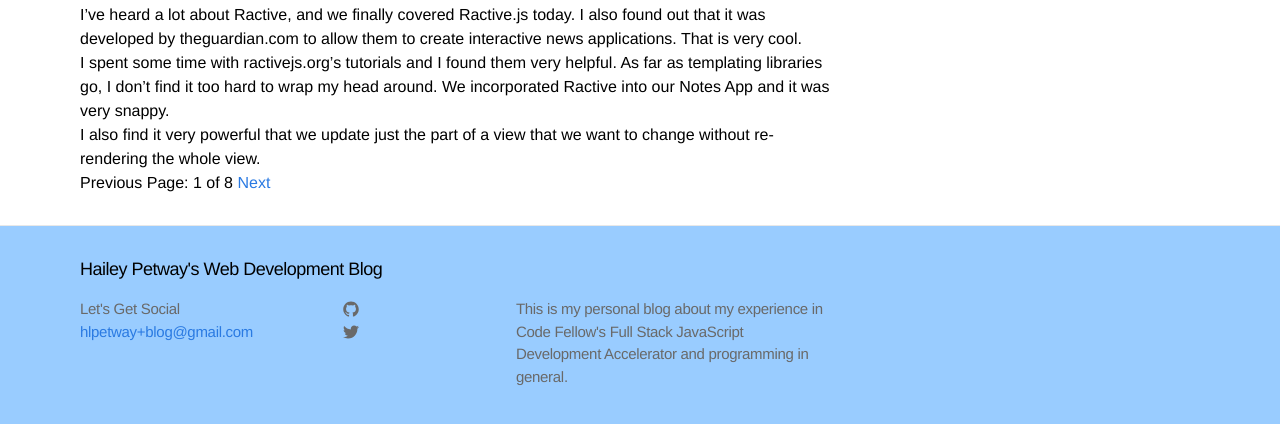
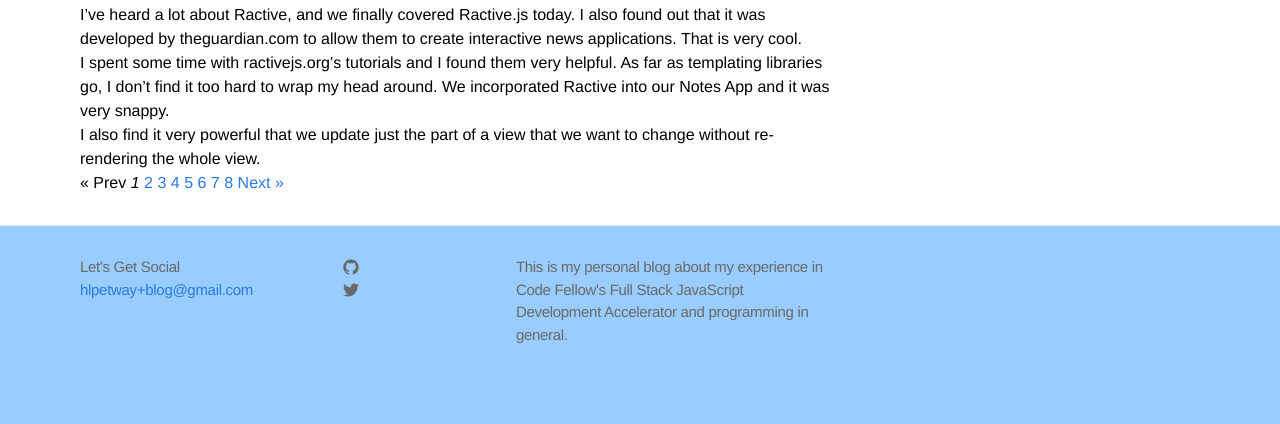
Before and after one commit to hlpetway/blog, a Jekyll site: the page built from index.html, in a window 1280 px wide, cut to the strip 490-923 px from the top of the page. Shown: the top 424 px of the strip. Built offline with Jekyll 4.4.1, drawn with Linux system fonts in a browser that asks for light colours; the list of posts is cut into pages by our own code.

Commit message:
fixing issue with pagination

```diff
--- a/_includes/footer.html
+++ b/_includes/footer.html
@@ -1,8 +1,6 @@
 <footer class="site-footer">
 
   <div class="wrap">
-
-    <h2 class="footer-heading">{{ site.title }}</h2>
 
     <div class="footer-col-1 column">
       <ul>
--- a/index.html
+++ b/index.html
@@ -5,6 +5,7 @@
 <h2>Recent News</h2>
 </div>
 <div class="home">
+
   <!-- This loops through the paginated posts -->
   {% for post in paginator.posts %}
     <h1><a href="{{ post.url }}">{{ post.title }}</a></h1>
@@ -17,17 +18,30 @@
   {% endfor %}
 
   <!-- Pagination links -->
+
+  {% if paginator.total_pages > 1 %}
   <div class="pagination">
     {% if paginator.previous_page %}
-      <a href="/page{{ paginator.previous_page }}" class="previous">Previous</a>
+      <a href="{{ paginator.previous_page_path | prepend: site.baseurl | replace: '//', '/' }}">&laquo; Prev</a>
     {% else %}
-      <span class="previous">Previous</span>
+      <span>&laquo; Prev</span>
     {% endif %}
-    <span class="page_number ">Page: {{ paginator.page }} of {{ paginator.total_pages }}</span>
+
+    {% for page in (1..paginator.total_pages) %}
+      {% if page == paginator.page %}
+        <em>{{ page }}</em>
+      {% elsif page == 1 %}
+        <a href="{{ '/index.html' | prepend: site.baseurl | replace: '//', '/' }}">{{ page }}</a>
+      {% else %}
+        <a href="{{ site.paginate_path | prepend: site.baseurl | replace: '//', '/' | replace: ':num', page }}">{{ page }}</a>
+      {% endif %}
+    {% endfor %}
+
     {% if paginator.next_page %}
-      <a href="/page{{ paginator.next_page }}" class="next">Next</a>
+      <a href="{{ paginator.next_page_path | prepend: site.baseurl | replace: '//', '/' }}">Next &raquo;</a>
     {% else %}
-      <span class="next ">Next</span>
+      <span>Next &raquo;</span>
     {% endif %}
   </div>
+  {% endif %}
 </div>
```
